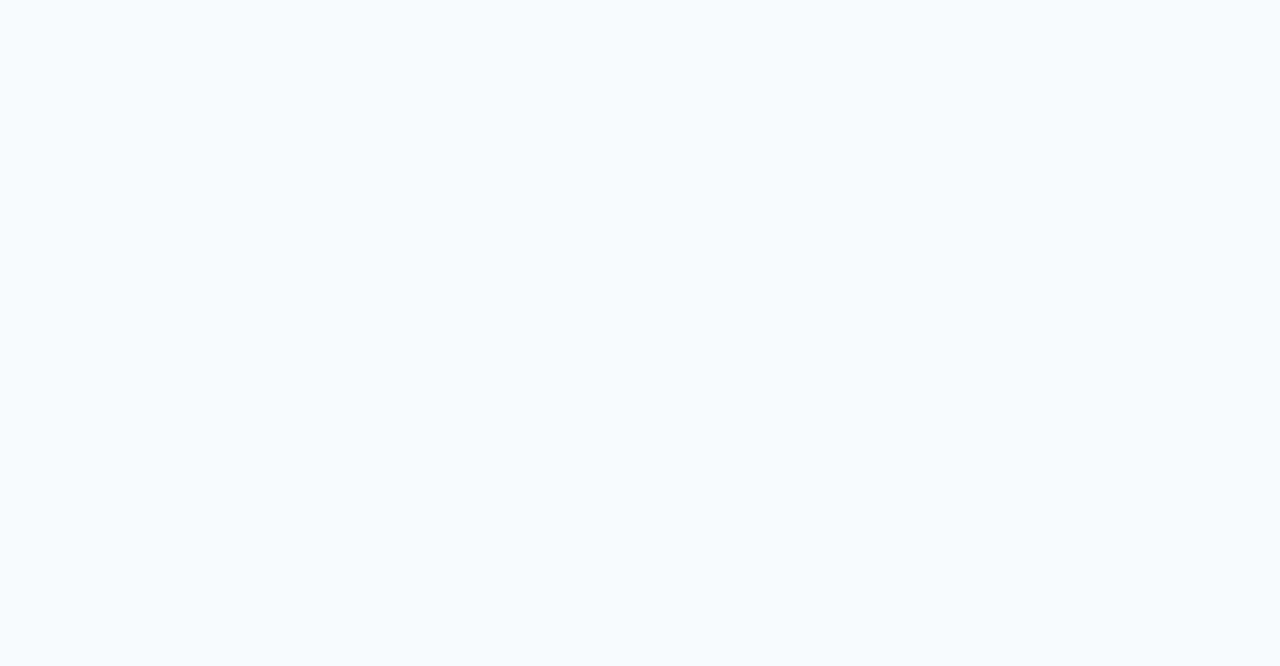
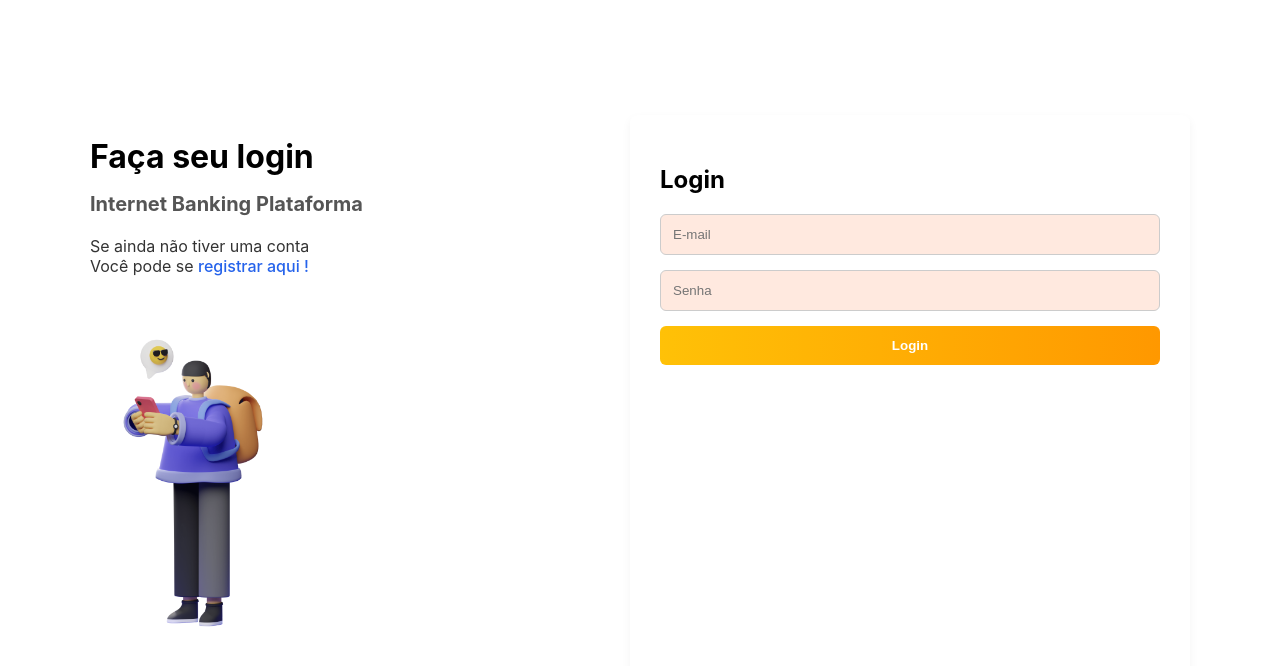
Before and after one commit to iRogs/PWEB-RaiNaraRogs, a React (Vite) app in the folder bank-front/: page /login in a window 1280 px wide. Before the commit this address had no page. Shown: the top 666 px of the page. Built offline with nearby package versions, Linux system fonts and the light colour scheme.

Commit message:
separando components de pages

```diff
--- a/bank-front/src/App.jsx
+++ b/bank-front/src/App.jsx
@@ -1,21 +1,11 @@
-// import React from 'react';
-// import PaginaLogin from './components/PaginaLogin';
-
-// function App() {
-//   return <PaginaLogin />;
-// }
-
-// export default App;
-
-
 import React from 'react';
+import { AppRoutes } from './routes';
 import { AuthProvider } from './contexts/AuthContext';
-import { AppRoutes } from './routes';
 
 function App() {
   return (
     <AuthProvider>
-      <AppRoutes /> {/* Apenas o roteador deve estar aqui */}
+      <AppRoutes /> {}
     </AuthProvider>
   );
 }
--- /dev/null
+++ b/bank-front/src/components/FormularioLogin.jsx
@@ -0,0 +1,15 @@
+import React from 'react';
+
+export default function FormularioLogin() {
+
+  return (
+    <form className="login-form">
+      <input type="text" placeholder="E-mail" />
+      <div className="password-wrapper">
+        <input type="password" placeholder="Senha" />
+      </div>
+      <button type="submit">Login</button>
+    </form>
+  );
+
+}
--- /dev/null
+++ b/bank-front/src/components/FormularioRegistro.jsx
@@ -0,0 +1,17 @@
+import React from "react";
+
+export default function FormularioRegistro() {
+
+  return (
+    <form className="login-form">
+        <input type="text" placeholder="CPF" />
+        <input type="text" placeholder="Nome" />
+        <input type="text" placeholder="E-mail" />
+        <div className="password-wrapper">
+            <input type="password" placeholder="Senha" />
+        </div>
+        <button type="submit">Registro</button>
+    </form>
+  );
+
+}
--- a/bank-front/src/components/PaginaLogin.jsx
+++ b/bank-front/src/pages/PaginaLogin.jsx
@@ -1,11 +1,13 @@
 import React from "react";
 import "../static/css/PaginaLoginRegistro.css";
 import characterImg from "../assets/img/character.png";
+import FormularioLogin from "../components/FormularioLogin";
 
 export default function PaginaLogin() {
   return (
     <div className="login-container">
       <div className="login-content">
+
         {/* Lado esquerdo */}
         <div className="login-left">
           <h1>Faça seu login</h1>
@@ -20,14 +22,9 @@ export default function PaginaLogin() {
         {/* Lado direito - formulário */}
         <div className="login-right">
           <h2>Login</h2>
-          <form className="login-form">
-            <input type="text" placeholder="E-mail" />
-            <div className="password-wrapper">
-              <input type="password" placeholder="Senha" />
-            </div>
-            <button type="submit">Login</button>
-          </form>
+          <FormularioLogin />
         </div>
+
       </div>
     </div>
   );
--- a/bank-front/src/components/PaginaRegistro.jsx
+++ b/bank-front/src/pages/PaginaRegistro.jsx
@@ -1,6 +1,7 @@
 import React from "react";
 import "../static/css/PaginaLoginRegistro.css";
 import characterImg from "../assets/img/character-2.png";
+import FormularioRegistro from "../components/FormularioRegistro";
 
 export default function PaginaRegistro() {
   return (
@@ -19,17 +20,10 @@ export default function PaginaRegistro() {
 
         {/* Lado direito - formulário */}
         <div className="login-right">
-          <h2>Cadastre-se</h2>
-          <form className="login-form">
-            <input type="text" placeholder="CPF" />
-            <input type="text" placeholder="Nome" />
-            <input type="text" placeholder="E-mail" />
-            <div className="password-wrapper">
-              <input type="password" placeholder="Senha" />
-            </div>
-            <button type="submit">Registro</button>
-          </form>
+          <h2>Login</h2>
+          <FormularioRegistro />
         </div>
+
       </div>
     </div>
   );
--- a/bank-front/src/routes/index.jsx
+++ b/bank-front/src/routes/index.jsx
@@ -2,17 +2,19 @@ import React, { useContext } from 'react';
 
 import { BrowserRouter, Routes, Route } from 'react-router-dom';
 import { AuthContext } from '../contexts/AuthContext';
-import PaginaLogin from '../components/PaginaLogin';
-import PaginaRegistro from '../components/PaginaRegistro';
-import PaginaInicial from '../components/PaginaInicial';
+import PaginaLogin from '../pages/PaginaLogin';
+import PaginaRegistro from '../pages/PaginaRegistro';
+import PaginaInicial from '../pages/PaginaInicial';
 
 export function AppRoutes() {
+
     const { signed } = useContext(AuthContext);
 
     return (
         <BrowserRouter>
         <Routes>
             <Route path="/" element={<PaginaLogin />} />
+            <Route path="/login" element={<PaginaLogin />} />
             <Route path="/home" element={<PaginaInicial />} />
             <Route path="/cadastrar" element={<PaginaRegistro />} />
         </Routes>
```
Also changed, not shown: bank-front/src/pages/PaginaInicial.jsx (renamed from bank-front/src/components/PaginaInicial.jsx). Lines whose indentation alone changed are shown as unchanged.
